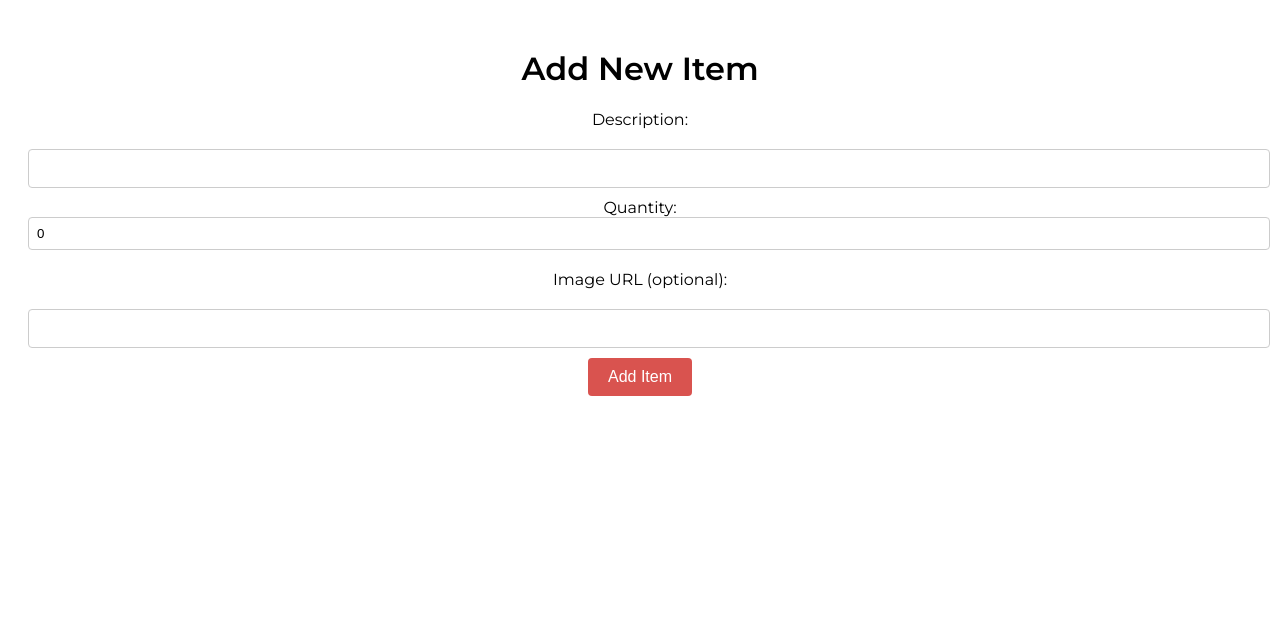
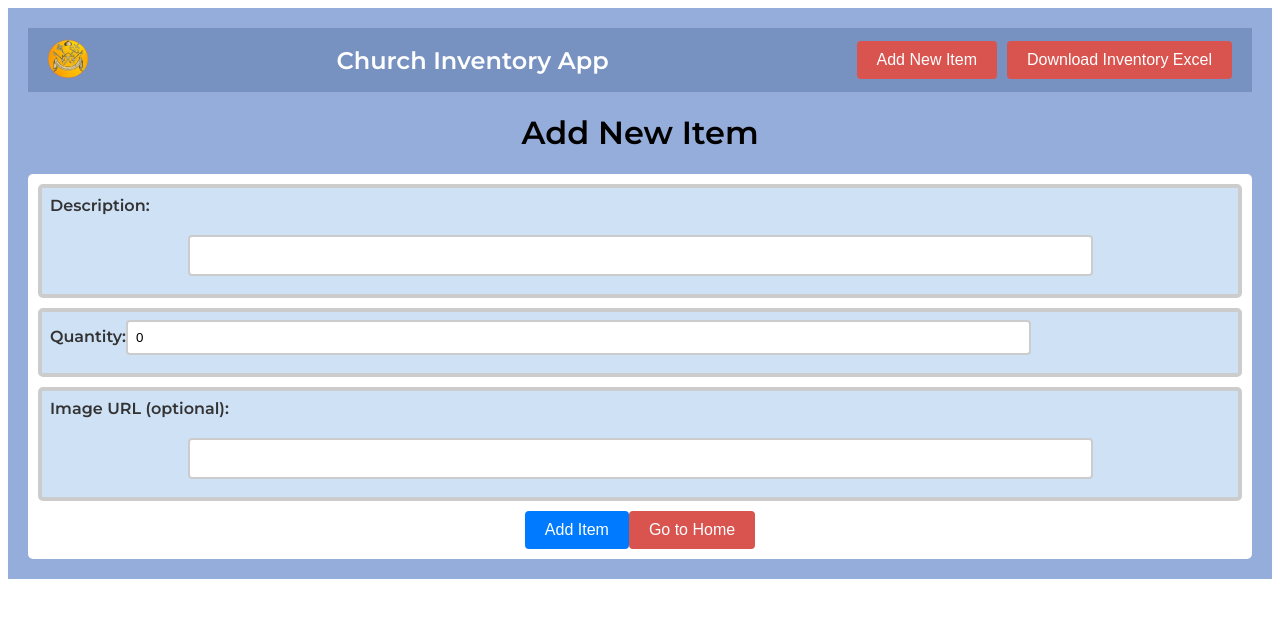
Before and after one commit to rgeorge8/jsoc-mcr-inventory-app, a React (Create React App) app: page /add-item in a window 1280 px wide. Shown: the top 618 px of the page. Built offline with nearby package versions, Linux system fonts and the light colour scheme.

Commit message:
update add item page styling

```diff
--- a/src/AddItemPage.css
+++ b/src/AddItemPage.css
@@ -4,6 +4,7 @@
 
 .add-item-page {
    font-family: 'Montserrat', sans-serif;
+   background-color: #95adda ;
     padding: 20px;
   }
 
@@ -17,8 +18,8 @@
   }
 
   .add-item-page input {
-    width: 100%;
-    padding: 8px;
+    width: 60%;
+    padding: 40px;
     margin-bottom: 10px;
     border: 1px solid #ccc;
     border-radius: 4px;
@@ -41,24 +42,33 @@
 .add-item-form {
   margin-top: 20px;
   padding: 10px;
-  background-color: #f0f0f0;
+  background-color: #ffffff;
   border-radius: 5px;
+  border-color: black;
 }
 
 .add-item-form h3 {
   margin-bottom: 10px;
 }
 
-.add-item-form label {
-  display: block;
-  margin: 10px 0 5px;
+.add-item-form-label {
+  font-size: 16px;           /* Increases font size of the label */
+  font-weight: bold;         /* Makes the label text bold */
+  display: block;            /* Makes the label block-level, so it occupies its own line */
+  margin-bottom: 8px;        /* Adds space below the label */
+  color: #333;               /* Sets the text color */
+  text-align: left;          /* Aligns the label text to the left */
+  padding: 8px;              /* Adds padding inside the label box */
+  border: 4px solid #ccc;    /* Adds a border around the label */
+  border-radius: 5px;        /* Rounds the corners of the border */
+  background-color: #cee1f5; /* Sets a light background color inside the box */
 }
 
 .add-item-form input {
   padding: 8px;
-  width: 100%;
+  width: 75%;
   margin-bottom: 10px;
-  border: 1px solid #ccc;
+  border: 2px solid #ccc;
   border-radius: 4px;
 }
 
--- a/src/AddItemPage.js
+++ b/src/AddItemPage.js
@@ -1,165 +1,8 @@
-// // src/AddItemPage.js
-// import React, { useState } from "react";
-// import { useNavigate } from "react-router-dom";
-// import "./AddItemPage.css";
-
-// const AddItemPage = () => {
-//   const [newItem, setNewItem] = useState({
-//     id: "",
-//     image: "",
-//     quantity: "",
-//     description: "",
-//   });
-//   const navigate = useNavigate();
-
-//   const handleInputChange = (e) => {
-//     const { name, value } = e.target;
-//     setNewItem({
-//       ...newItem,
-//       [name]: value,
-//     });
-//   };
-
-//   const handleAddItem = () => {
-//     if (!newItem.id || !newItem.quantity || !newItem.description) {
-//       alert("Please fill out all fields.");
-//       return;
-//     }
-
-//     const savedData = localStorage.getItem("inventoryData");
-//     const inventoryData = savedData ? JSON.parse(savedData) : [];
-
-//     const updatedInventory = [...inventoryData, newItem];
-//     localStorage.setItem("inventoryData", JSON.stringify(updatedInventory));
-
-//     setNewItem({ id: "", image: "", quantity: "", description: "" });
-
-//     navigate("/");
-//   };
-
-//   return (
-//     <div className="add-item-page">
-//       <h2>Add New Item</h2>
-//       <form
-//         onSubmit={(e) => {
-//           e.preventDefault();
-//           handleAddItem();
-//         }}
-//       >
-//         <label>
-//           ID:
-//           <input
-//             type="text"
-//             name="id"
-//             value={newItem.id}
-//             onChange={handleInputChange}
-//           />
-//         </label>
-//         <label>
-//           Image URL:
-//           <input
-//             type="text"
-//             name="image"
-//             value={newItem.image}
-//             onChange={handleInputChange}
-//           />
-//         </label>
-//         <label>
-//           Quantity:
-//           <input
-//             type="number"
-//             name="quantity"
-//             value={newItem.quantity}
-//             onChange={handleInputChange}
-//           />
-//         </label>
-//         <label>
-//           Description:
-//           <input
-//             type="text"
-//             name="description"
-//             value={newItem.description}
-//             onChange={handleInputChange}
-//           />
-//         </label>
-//         <button type="submit">Add Item</button>
-//       </form>
-//     </div>
-//   );
-// };
-
-// export default AddItemPage;
-
 import React, { useState } from "react";
 import { useNavigate } from "react-router-dom";
 import { v4 as uuidv4 } from "uuid"; // Import the UUID generator
 import "./AddItemPage.css";
-
-// const AddItemPage = ({ setInventoryData, inventoryData }) => {
-//   const navigate = useNavigate();
-//   const [quantity, setQuantity] = useState(0);
-//   const [description, setDescription] = useState("");
-//   const [image, setImage] = useState("");
-
-//   const handleAddItem = () => {
-//     // Generate a unique ID for the new item
-//     const newId = uuidv4();
-
-//     const newItem = {
-//       id: newId, // Autogenerated unique ID
-//       quantity,
-//       description,
-//       image,
-//     };
-
-//     // Add the new item to the inventory
-//     const updatedInventory = [...inventoryData, newItem];
-
-//     // Update the inventory in state and localStorage
-//     setInventoryData(updatedInventory);
-//     localStorage.setItem("inventoryData", JSON.stringify(updatedInventory));
-
-//     navigate("/");
-//   };
-
-//   return (
-//     <div className="add-item-page">
-//       <h1>Add New Item</h1>
-//       <form>
-//         <label>
-//           Description:
-//           <input
-//             type="text"
-//             value={description}
-//             onChange={(e) => setDescription(e.target.value)}
-//           />
-//         </label>
-//         <label>
-//           Quantity:
-//           <input
-//             type="number"
-//             value={quantity}
-//             onChange={(e) => setQuantity(parseInt(e.target.value))}
-//           />
-//         </label>
-//         <label>
-//           Image URL (optional):
-//           <input
-//             type="text"
-//             value={image}
-//             onChange={(e) => setImage(e.target.value)}
-//           />
-//         </label>
-//         <button type="button" onClick={handleAddItem}>
-//           Add Item
-//         </button>
-//       </form>
-//     </div>
-//   );
-// };
-
-// export default AddItemPage;
-
+import Header from "./header";
 
 const AddItemPage = ({ inventoryData, setInventoryData }) => {
   const navigate = useNavigate();
@@ -190,11 +33,18 @@ const AddItemPage = ({ inventoryData, setInventoryData }) => {
     navigate("/home");
   };
 
+  const handleButtonClick = () => {
+    navigate("/home");  // Navigates to /home route
+  };
+
+
   return (
+
     <div className="add-item-page">
+      <Header></Header>
       <h1>Add New Item</h1>
-      <form>
-        <label>
+      <form className="add-item-form">
+        <label className="add-item-form-label">
           Description:
           <input
             type="text"
@@ -202,7 +52,7 @@ const AddItemPage = ({ inventoryData, setInventoryData }) => {
             onChange={(e) => setDescription(e.target.value)}
           />
         </label>
-        <label>
+        <label className="add-item-form-label">
           Quantity:
           <input
             type="number"
@@ -210,7 +60,7 @@ const AddItemPage = ({ inventoryData, setInventoryData }) => {
             onChange={(e) => setQuantity(parseInt(e.target.value))}
           />
         </label>
-        <label>
+        <label className="add-item-form-label">
           Image URL (optional):
           <input
             type="text"
@@ -221,6 +71,9 @@ const AddItemPage = ({ inventoryData, setInventoryData }) => {
         <button type="button" onClick={handleAddItem}>
           Add Item
         </button>
+
+        <button onClick={handleButtonClick}>Go to Home</button>
+
       </form>
     </div>
   );
```
